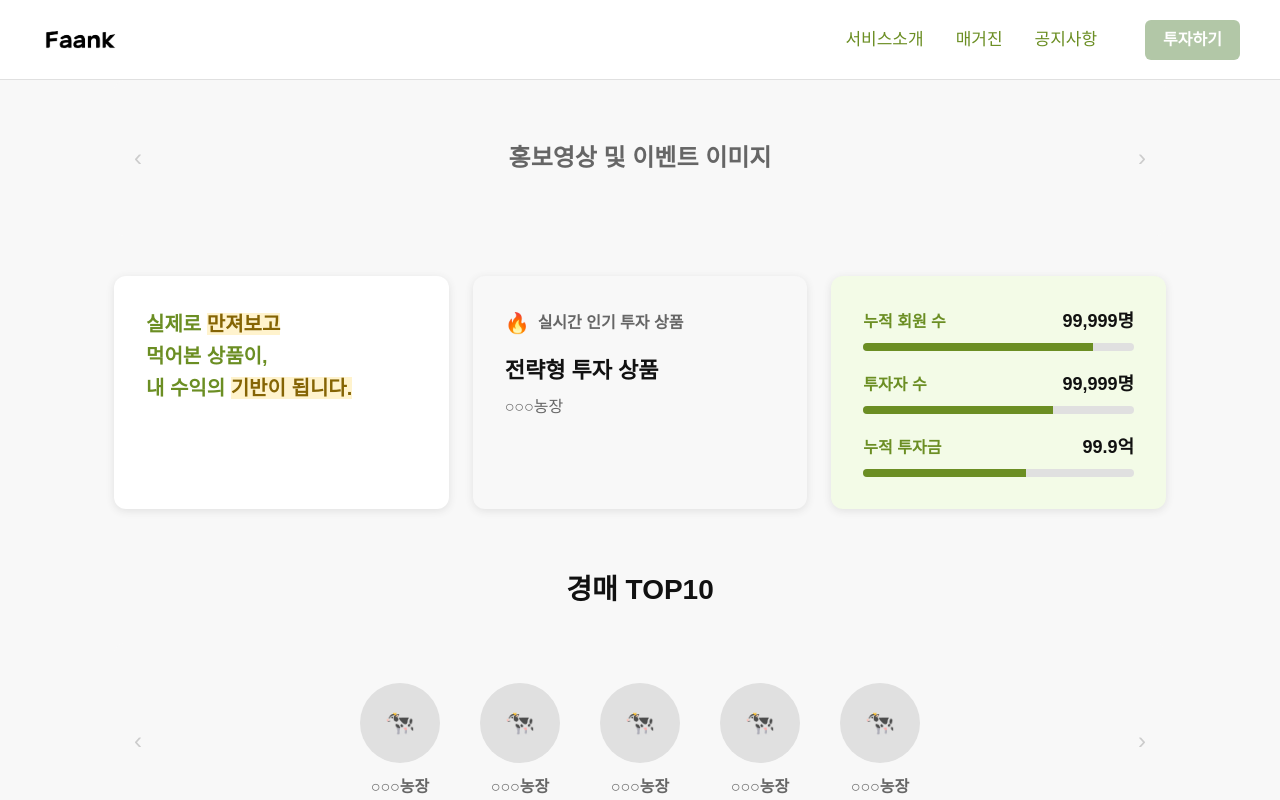
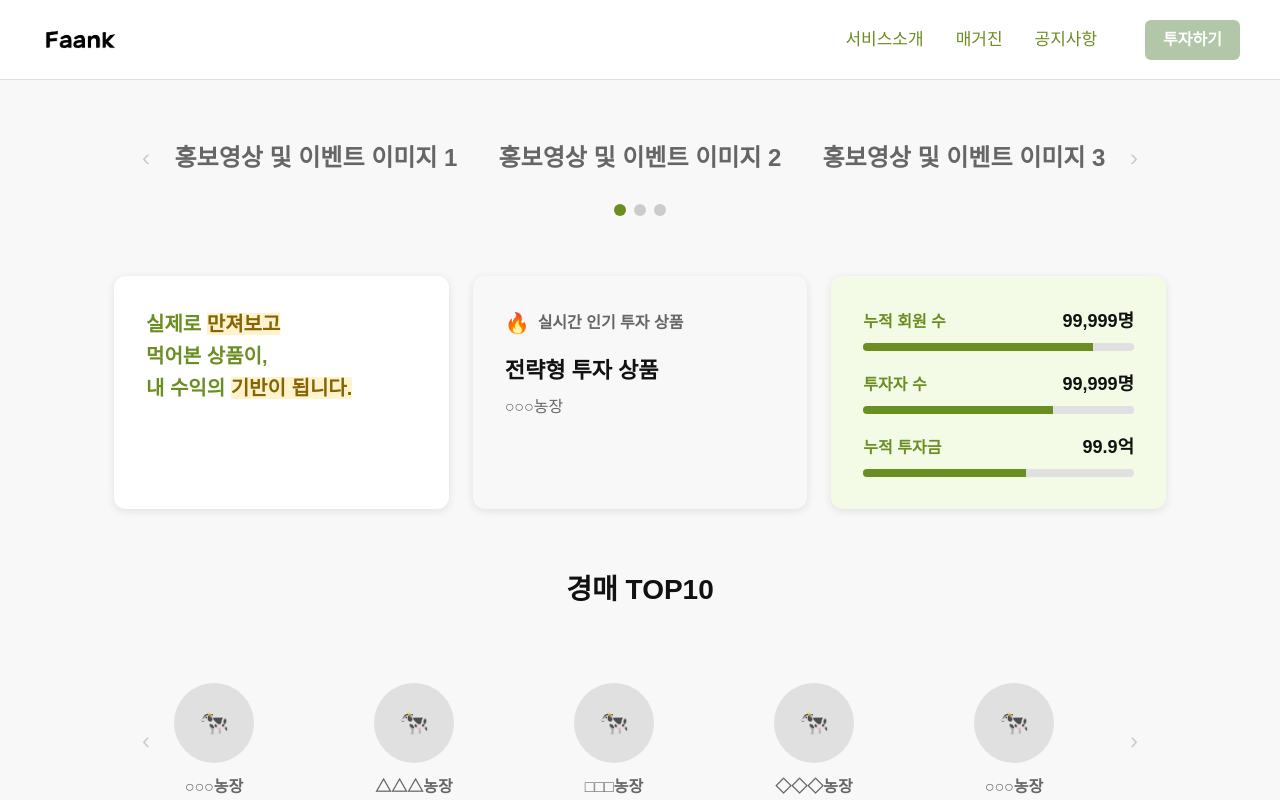
Before and after one commit to Faank-Web/KEBA-front, a Next.js app: page / in a window 1280 px wide. Shown: the top 800 px of the page. Built offline with nearby package versions, Linux system fonts and the light colour scheme.

Commit message:
메인페이지 수정

```diff
--- a/src/app/page.tsx
+++ b/src/app/page.tsx
@@ -1,5 +1,5 @@
 "use client";
-import React from "react";
+import React, { useState } from "react";
 import Image from "next/image";
 
 const scrollToSection = (id: string) => {
@@ -9,7 +9,44 @@ const scrollToSection = (id: string) => {
   }
 };
 
+// 배너 데이터
+const BANNER_DATA = [
+  { id: 1, title: "홍보영상 및 이벤트 이미지 1", image: "/banner1.jpg" },
+  { id: 2, title: "홍보영상 및 이벤트 이미지 2", image: "/banner2.jpg" },
+  { id: 3, title: "홍보영상 및 이벤트 이미지 3", image: "/banner3.jpg" },
+];
+
+// 경매 TOP10 데이터
+const AUCTION_DATA = [
+  { id: 1, farm: "○○○농장", image: "/farm1.jpg" },
+  { id: 2, farm: "△△△농장", image: "/farm2.jpg" },
+  { id: 3, farm: "□□□농장", image: "/farm3.jpg" },
+  { id: 4, farm: "◇◇◇농장", image: "/farm4.jpg" },
+  { id: 5, farm: "○○○농장", image: "/farm5.jpg" },
+];
+
 export default function HomePage() {
+  const [currentBanner, setCurrentBanner] = useState(0);
+  const [currentAuction, setCurrentAuction] = useState(0);
+
+  // 배너 슬라이더 함수들
+  const nextBanner = () => {
+    setCurrentBanner((prev) => (prev + 1) % BANNER_DATA.length);
+  };
+
+  const prevBanner = () => {
+    setCurrentBanner((prev) => (prev - 1 + BANNER_DATA.length) % BANNER_DATA.length);
+  };
+
+  // 경매 캐러셀 함수들
+  const nextAuction = () => {
+    setCurrentAuction((prev) => (prev + 1) % AUCTION_DATA.length);
+  };
+
+  const prevAuction = () => {
+    setCurrentAuction((prev) => (prev - 1 + AUCTION_DATA.length) % AUCTION_DATA.length);
+  };
+
   return (
     <>
       {/* 상단 메뉴 */}
@@ -27,10 +64,59 @@ export default function HomePage() {
 
       <div style={{ maxWidth: 1100, margin: "0 auto", padding: "0 24px", color: "#111" }}>
         {/* 홍보영상 및 이벤트 이미지 배너 */}
-        <div style={{ background: "#f8f8f8", borderRadius: 12, padding: "60px 40px", marginBottom: 40, position: "relative", display: "flex", alignItems: "center", justifyContent: "center" }}>
-          <div style={{ fontSize: 24, fontWeight: 700, color: "#666" }}>홍보영상 및 이벤트 이미지</div>
-          <div style={{ position: "absolute", left: 20, top: "50%", transform: "translateY(-50%)", fontSize: 24, color: "#ccc", cursor: "pointer" }}>‹</div>
-          <div style={{ position: "absolute", right: 20, top: "50%", transform: "translateY(-50%)", fontSize: 24, color: "#ccc", cursor: "pointer" }}>›</div>
+        <div style={{ background: "#f8f8f8", borderRadius: 12, padding: "60px 40px", marginBottom: 40, position: "relative", display: "flex", alignItems: "center", justifyContent: "center", overflow: "hidden" }}>
+          <div style={{
+            display: "flex",
+            transform: `translateX(-${currentBanner * 100}%)`,
+            transition: "transform 0.5s ease-in-out",
+            width: `${BANNER_DATA.length * 100}%`
+          }}>
+            {BANNER_DATA.map((banner, index) => (
+              <div key={banner.id} style={{
+                width: `${100 / BANNER_DATA.length}%`,
+                display: "flex",
+                alignItems: "center",
+                justifyContent: "center",
+                flexShrink: 0
+              }}>
+                <div style={{ fontSize: 24, fontWeight: 700, color: "#666" }}>
+                  {banner.title}
+                </div>
+              </div>
+            ))}
+          </div>
+
+          {/* 배너 인디케이터 */}
+          <div style={{ position: "absolute", bottom: 20, left: "50%", transform: "translateX(-50%)", display: "flex", gap: 8 }}>
+            {BANNER_DATA.map((_, index) => (
+              <button
+                key={index}
+                onClick={() => setCurrentBanner(index)}
+                style={{
+                  width: 12,
+                  height: 12,
+                  borderRadius: "50%",
+                  border: "none",
+                  background: index === currentBanner ? "#6b8e23" : "#ccc",
+                  cursor: "pointer",
+                  transition: "background 0.3s"
+                }}
+              />
+            ))}
+          </div>
+
+          <button
+            onClick={prevBanner}
+            style={{ position: "absolute", left: 20, top: "50%", transform: "translateY(-50%)", fontSize: 24, color: "#ccc", cursor: "pointer", background: "none", border: "none", padding: 8 }}
+          >
+            ‹
+          </button>
+          <button
+            onClick={nextBanner}
+            style={{ position: "absolute", right: 20, top: "50%", transform: "translateY(-50%)", fontSize: 24, color: "#ccc", cursor: "pointer", background: "none", border: "none", padding: 8 }}
+          >
+            ›
+          </button>
         </div>
 
         {/* 3개 콘텐츠 블록 */}
@@ -95,19 +181,61 @@ export default function HomePage() {
           <h2 style={{ fontSize: 28, fontWeight: 700, marginBottom: 32, textAlign: "center" }}>경매 TOP10</h2>
 
           {/* 상단 캐러셀 */}
-          <div style={{ background: "#f8f8f8", borderRadius: 12, padding: "40px 20px", marginBottom: 32, position: "relative" }}>
-            <div style={{ display: "flex", justifyContent: "center", alignItems: "center", gap: 40 }}>
-              {[1, 2, 3, 4, 5].map((item) => (
-                <div key={item} style={{ display: "flex", flexDirection: "column", alignItems: "center", gap: 12 }}>
+          <div style={{ background: "#f8f8f8", borderRadius: 12, padding: "40px 20px", marginBottom: 32, position: "relative", overflow: "hidden" }}>
+            <div style={{
+              display: "flex",
+              transform: `translateX(-${currentAuction * 200}px)`,
+              transition: "transform 0.5s ease-in-out",
+              gap: 40
+            }}>
+              {AUCTION_DATA.map((item) => (
+                <div key={item.id} style={{
+                  display: "flex",
+                  flexDirection: "column",
+                  alignItems: "center",
+                  gap: 12,
+                  minWidth: 160,
+                  flexShrink: 0
+                }}>
                   <div style={{ width: 80, height: 80, background: "#e0e0e0", borderRadius: "50%", display: "flex", alignItems: "center", justifyContent: "center", fontSize: 24, color: "#999" }}>
                     🐄
                   </div>
-                  <div style={{ fontSize: 16, fontWeight: 600, color: "#666" }}>○○○농장</div>
+                  <div style={{ fontSize: 16, fontWeight: 600, color: "#666" }}>{item.farm}</div>
                 </div>
               ))}
             </div>
-            <div style={{ position: "absolute", left: 20, top: "50%", transform: "translateY(-50%)", fontSize: 24, color: "#ccc", cursor: "pointer" }}>‹</div>
-            <div style={{ position: "absolute", right: 20, top: "50%", transform: "translateY(-50%)", fontSize: 24, color: "#ccc", cursor: "pointer" }}>›</div>
+
+            {/* 경매 캐러셀 인디케이터 */}
+            <div style={{ position: "absolute", bottom: 20, left: "50%", transform: "translateX(-50%)", display: "flex", gap: 8 }}>
+              {[0, 1, 2, 3, 4].map((index) => (
+                <button
+                  key={index}
+                  onClick={() => setCurrentAuction(index)}
+                  style={{
+                    width: 8,
+                    height: 8,
+                    borderRadius: "50%",
+                    border: "none",
+                    background: index === currentAuction ? "#6b8e23" : "#ccc",
+                    cursor: "pointer",
+                    transition: "background 0.3s"
+                  }}
+                />
+              ))}
+            </div>
+
+            <button
+              onClick={prevAuction}
+              style={{ position: "absolute", left: 20, top: "50%", transform: "translateY(-50%)", fontSize: 24, color: "#ccc", cursor: "pointer", background: "none", border: "none", padding: 8 }}
+            >
+              ‹
+            </button>
+            <button
+              onClick={nextAuction}
+              style={{ position: "absolute", right: 20, top: "50%", transform: "translateY(-50%)", fontSize: 24, color: "#ccc", cursor: "pointer", background: "none", border: "none", padding: 8 }}
+            >
+              ›
+            </button>
           </div>
 
           {/* 하단 상세 데이터 테이블 */}
```
